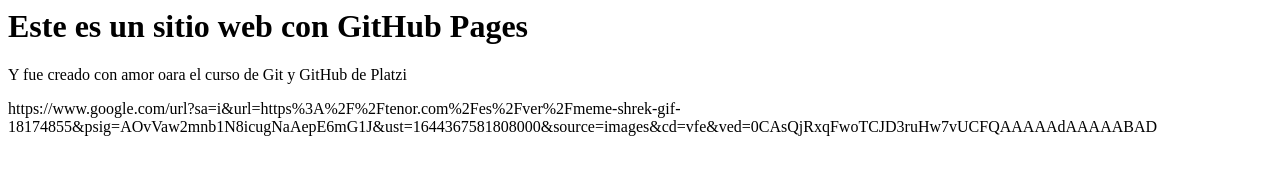
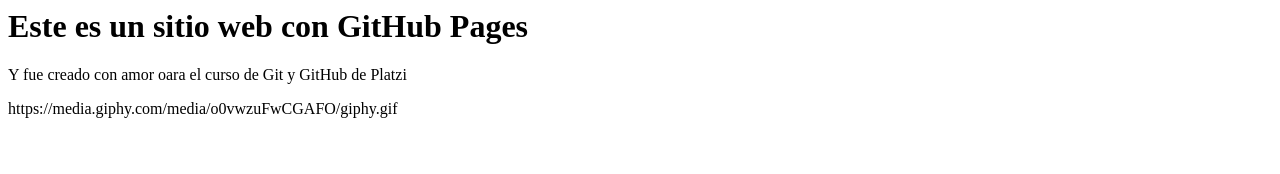
Before and after one commit to pedrobel10/pedrobel10, a plain HTML site: page index.html in a window 1280 px wide. Drawn offline with Linux system fonts and the light colour scheme.

Commit message:
cambio de gif4

```diff
--- a/index.html
+++ b/index.html
@@ -1,3 +1,3 @@
 <h1>Este es un sitio web con GitHub Pages</h1>
 <p>Y fue creado con amor oara el curso de Git y GitHub de Platzi</p>
-<p>https://www.google.com/url?sa=i&url=https%3A%2F%2Ftenor.com%2Fes%2Fver%2Fmeme-shrek-gif-18174855&psig=AOvVaw2mnb1N8icugNaAepE6mG1J&ust=1644367581808000&source=images&cd=vfe&ved=0CAsQjRxqFwoTCJD3ruHw7vUCFQAAAAAdAAAAABAD</p>
+<p>https://media.giphy.com/media/o0vwzuFwCGAFO/giphy.gif</p>
```
